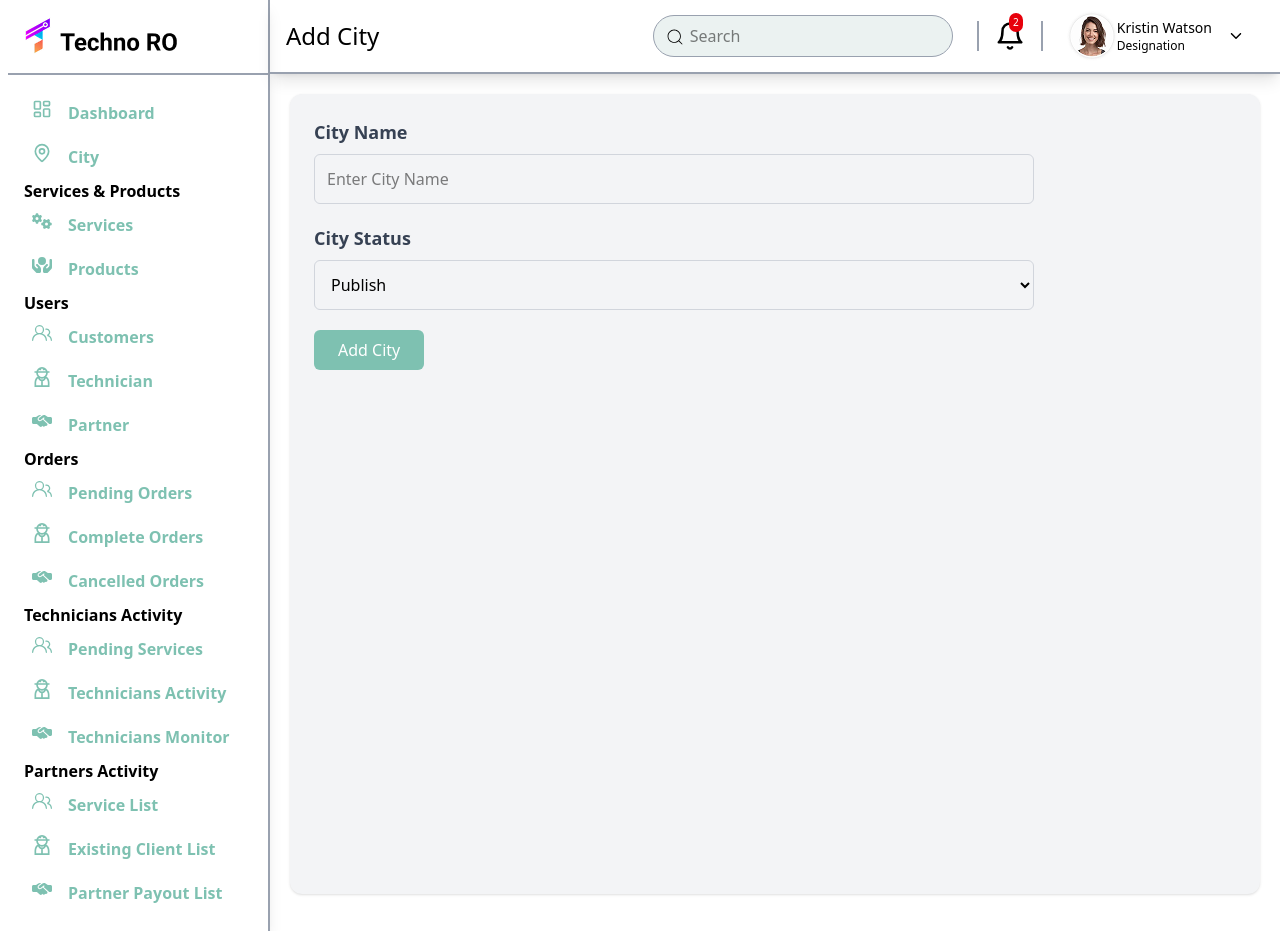
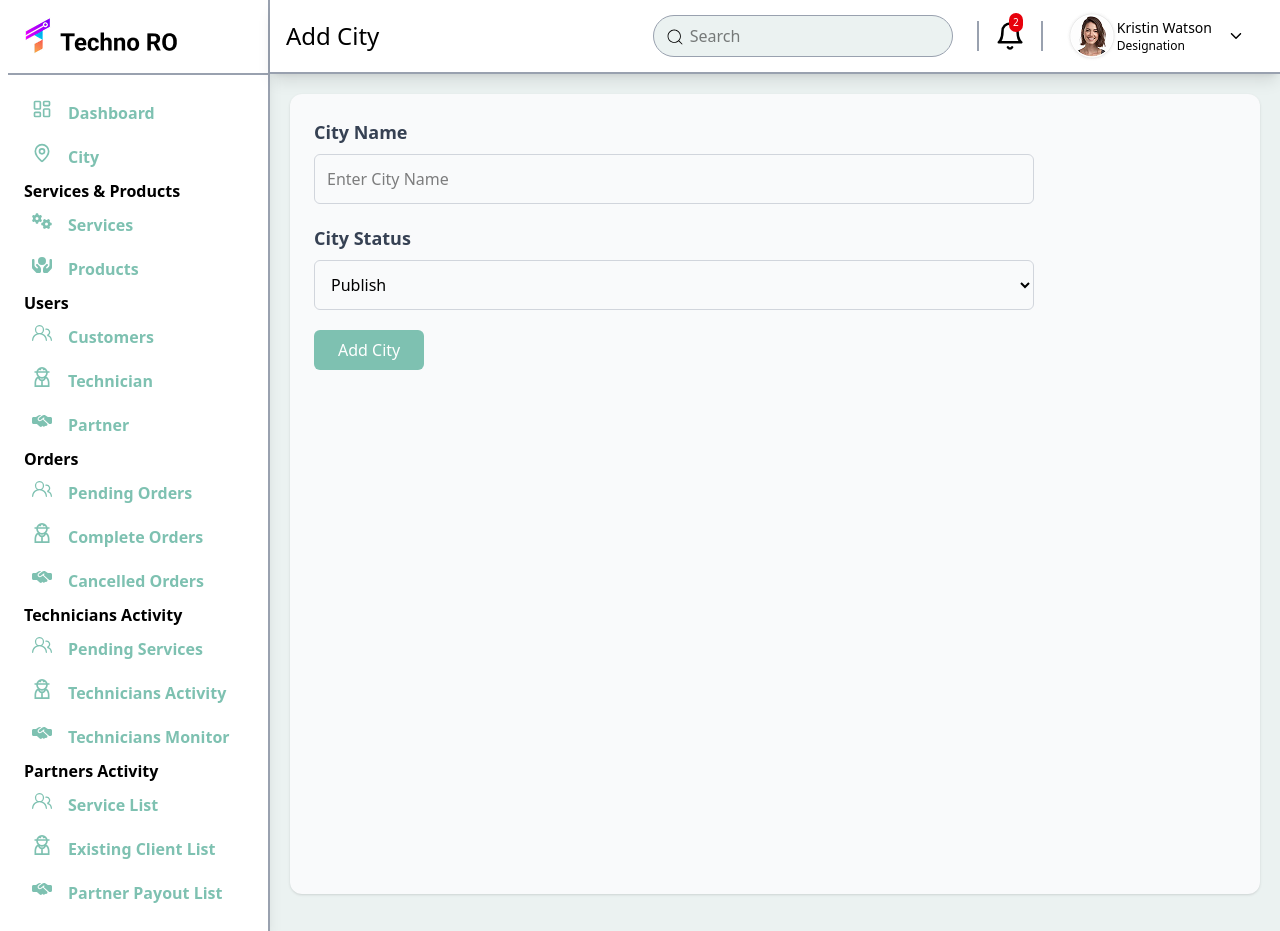
Before and after one commit to pinkijha/Techno-RoCare, a React (Vite) app: page /admin/city in a window 1280 px wide. Built offline with nearby package versions, Linux system fonts and the light colour scheme.

Commit message:
background color changed

```diff
--- a/src/components/superAdmin/header/Header.jsx
+++ b/src/components/superAdmin/header/Header.jsx
@@ -22,7 +22,7 @@ const Header = () => {
   // Get the current page title or default to "Page Not Found"
   const currentPage = pageTitles[location.pathname] || "Page Not Found";
   return (
-    <div className='flex border-b-2 pr-5 border-gray-400 shadow-lg h-[74px] justify-between items-center'>
+    <div className='flex border-b-2 bg-white pr-5 border-gray-400 shadow-lg h-[74px] justify-between items-center'>
       <div className='p-4'>
         <h1 className='text-[24px] font-medium '>{currentPage}</h1>
         </div>
--- a/src/components/superAdmin/pages/AddCity.jsx
+++ b/src/components/superAdmin/pages/AddCity.jsx
@@ -2,7 +2,7 @@ import React from 'react'
 
 const AddCity = () => {
   return (
-    <div className="min-h-screen flex rounded-xl shadow-sm  bg-gray-100 ">
+    <div className="min-h-screen flex rounded-xl shadow-sm  bg-gray-50 ">
     <div className="p-6 w-full max-w-3xl ">
       <h2 className="text-lg font-semibold text-gray-700 mb-2">City Name</h2>
       <input
--- a/src/components/superAdmin/sidebar/Sidebar.jsx
+++ b/src/components/superAdmin/sidebar/Sidebar.jsx
@@ -5,7 +5,7 @@ import { NavLink } from 'react-router-dom'
 
 const Sidebar = () => {
   return (
-    <div className='flex flex-col md:w-[270px] pb-4 space-y-4 h-full shadow-lg border-r-2 border-gray-400'>
+    <div className='flex flex-col bg-white md:w-[270px] pb-4 space-y-4 h-full shadow-lg border-r-2 border-gray-400'>
       <div className='ml-2 border-b-2 border-gray-400'>
         <img className='py-4 md:ml-3 h-[73px]'
         src={logo} alt='logo' />
--- a/src/layouts/AdminLayout.jsx
+++ b/src/layouts/AdminLayout.jsx
@@ -13,7 +13,7 @@ const Dashboard = () => <h1>Dashboard</h1>
 
 const AdminLayout = () => {
   return (
-    <div className="flex ">
+    <div className="flex bg-[#EBF2F1]">
     {/* Sidebar */}
     <Sidebar />
 
```
